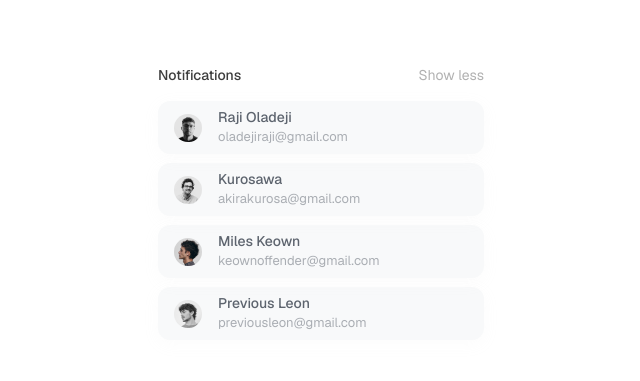
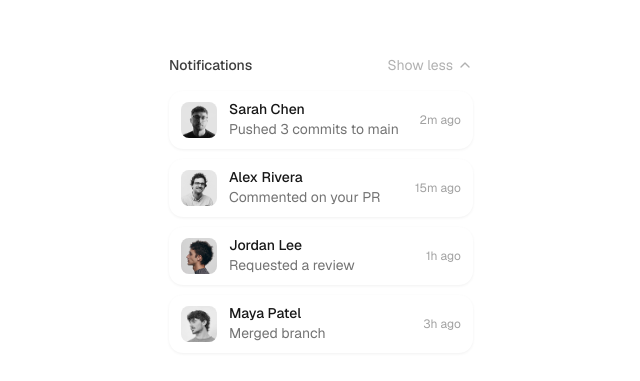
Before and after one commit to Oladejiraji/interactions-explorations, a Next.js app: page /panel in a window 1280 px wide. Shown: the part 197-578 px from the top of the page, without its empty margins (319-959 px from the left). Built offline with nearby package versions, Linux system fonts and the light colour scheme.

Commit message:
fix: panel layout

```diff
--- a/src/app/panel/page.tsx
+++ b/src/app/panel/page.tsx
@@ -2,7 +2,7 @@
 
 import React, { useState } from "react";
 import { AnimatePresence, motion } from "motion/react";
-import { X } from "lucide-react";
+import { ChevronUp, X } from "lucide-react";
 import Image from "next/image";
 import {
   PanelImage1,
@@ -14,26 +14,30 @@ import {
 const initialNotifications = [
   {
     id: 1,
-    name: "Raji Oladeji",
-    email: "oladejiraji@gmail.com",
+    name: "Sarah Chen",
+    message: "Pushed 3 commits to main",
+    time: "2m ago",
     image: PanelImage1,
   },
   {
     id: 2,
-    name: "Kurosawa",
-    email: "akirakurosa@gmail.com",
+    name: "Alex Rivera",
+    message: "Commented on your PR ",
+    time: "15m ago",
     image: PanelImage2,
   },
   {
     id: 3,
-    name: "Miles Keown",
-    email: "keownoffender@gmail.com",
+    name: "Jordan Lee",
+    message: "Requested a review ",
+    time: "1h ago",
     image: PanelImage3,
   },
   {
     id: 4,
-    name: "Previous Leon",
-    email: "previousleon@gmail.com",
+    name: "Maya Patel",
+    message: "Merged branch ",
+    time: "3h ago",
     image: PanelImage4,
   },
 ];
@@ -49,81 +53,68 @@ const Panel = () => {
   const removeAll = () => {
     setNotifications([]);
   };
-
   return (
     <main className="w-screen h-screen flex items-center justify-center bg-white font-sans">
       <div>
-        <div className="flex items-center justify-between mb-4 w-[326px]">
+        <div className="flex items-center justify-between mb-4 w-76">
           <h2 className="text-sm font-medium text-[#3D3D3D]">Notifications</h2>
           <button
-            className="text-sm text-[#3D3D3D] opacity-40  cursor-pointer transition-colors"
+            className="flex items-center gap-1 text-sm text-[#3D3D3D] opacity-40 cursor-pointer transition-colors"
             onClick={() => setIsCollapsed((prev) => !prev)}
           >
             {isCollapsed ? "Show more" : "Show less"}
+            <motion.div
+              animate={{ rotate: isCollapsed ? 180 : 0 }}
+              transition={{ type: "spring", stiffness: 500, damping: 30 }}
+            >
+              <ChevronUp className="size-4" />
+            </motion.div>
           </button>
         </div>
         <motion.div
-          className="relative w-[326px]"
+          className="relative"
           onClick={() => {
             if (isCollapsed) setIsCollapsed(false);
           }}
           style={{ cursor: isCollapsed ? "pointer" : "default" }}
           animate={{
             height: isCollapsed
-              ? 54 + (notifications.length - 1) * 6
-              : notifications.length * 54 + (notifications.length - 1) * 8,
+              ? 56 + (notifications.length - 1) * 12
+              : notifications.length * 56 + (notifications.length - 1) * 12,
           }}
           transition={{ type: "spring", stiffness: 500, damping: 30 }}
         >
-          <AnimatePresence>
+          <AnimatePresence mode="popLayout">
             {notifications.map((not, i) => (
               <motion.div
                 key={not.id}
-                className="absolute left-0 top-0 flex items-center gap-2 group/card "
+                className="rounded-xl w-76 bg-white shadow-[0px_1px_3px_0px_rgba(0,0,0,0.06)] group/tile"
+                style={{
+                  position: i === 0 ? "relative" : "absolute",
+                  left: 0,
+                  top: 0,
+                }}
                 animate={{
-                  y: isCollapsed ? i * 6 : i * (54 + 8),
-                  scale: isCollapsed ? 1 - i * 0.03 : 1,
+                  y: isCollapsed ? i * 8 : i * (56 + 12),
+                  scale: isCollapsed ? 1 - i * 0.05 : 1,
                   zIndex: notifications.length - i,
-                  opacity: isCollapsed && i > 0 ? 0.6 : 1,
-                  x: 0,
+                  opacity: 1,
                 }}
                 exit={{
-                  x: -300,
+                  x: 300,
                   opacity: 0,
                   transition: { duration: 0.3, ease: "easeIn" },
                 }}
                 transition={{ type: "spring", stiffness: 500, damping: 30 }}
               >
-                <div
-                  className="rounded-[12px] w-[326px] bg-[#F8F9FA]"
+                <div className="flex items-center gap-3 px-3 py-2.5 relative">
+                  <motion.button
+                    className="absolute top-0 left-0 -translate-x-[30%] -translate-y-[40%] rounded-full p-1 invisible group-hover/tile:visible cursor-pointer bg-white"
                     style={{
-                    boxShadow: "0px 4px 16px 0px #D3D3D314",
+                      boxShadow: "0px 0px 0px 1px #DBD1D140",
                     }}
-                >
-                  <div className="flex items-center gap-4 px-4 py-2">
-                    <Image
-                      src={not.image}
-                      alt={not.name}
-                      className="size-7 rounded-full shrink-0 object-cover"
-                    />
-                    <div className="flex-1 min-w-0">
-                      <h3 className="text-sm font-medium text-[#5D646E] leading-tight">
-                        {not.name}
-                      </h3>
-                      <p className="text-[13px] text-[#5D646E] opacity-50 truncate">
-                        {not.email}
-                      </p>
-                    </div>
-                  </div>
-                </div>
-
-                <motion.button
-                  className="shrink-0 rounded-[4px] flex items-center justify-center cursor-pointer bg-[#F8F9FA] overflow-hidden opacity-0 group-hover/card:opacity-100 transition-opacity"
-                  style={{
-                    boxShadow: "0px 0px 0px 1px #B4B5B64F",
-                  }}
+                    whileHover="hovered"
                     initial="idle"
-                  whileHover="hovered"
                     onClick={(e) => {
                       e.stopPropagation();
                       if (isCollapsed) {
@@ -133,37 +124,52 @@ const Panel = () => {
                       }
                     }}
                   >
-                  <div className="flex items-center h-5">
+                    <div className="flex items-center overflow-hidden">
                       {isCollapsed ? (
                         <>
                           <motion.span
-                          className="text-[10px] text-neutral-400 whitespace-nowrap"
+                            className="text-[10px] whitespace-nowrap"
                             variants={{
                               idle: { width: 0, opacity: 0 },
-                            hovered: { width: "auto", opacity: 1 },
+                              hovered: { width: 42, opacity: 0.6 },
                             }}
                             transition={{ duration: 0.15 }}
                           >
-                          <span className="px-1.5">Clear all</span>
+                            Clear All
                           </motion.span>
                           <motion.div
-                          className="shrink-0 flex items-center justify-center"
+                            className="shrink-0"
                             variants={{
-                            idle: { width: 20, opacity: 1 },
+                              idle: { width: 12, opacity: 0.6 },
                               hovered: { width: 0, opacity: 0 },
                             }}
                             transition={{ duration: 0.15 }}
                           >
-                          <X className="size-3.5 text-neutral-400" />
+                            <X className="size-3" />
                           </motion.div>
                         </>
                       ) : (
-                      <div className="size-5 flex items-center justify-center shrink-0">
-                        <X className="size-3.5 text-neutral-400" />
-                      </div>
+                        <X className="size-3 opacity-60" />
                       )}
                     </div>
                   </motion.button>
+                  <Image
+                    src={not.image}
+                    alt={not.name}
+                    className="rounded-md size-9 shrink-0 object-cover"
+                  />
+                  <div className="flex-1 min-w-0">
+                    <h3 className="text-sm font-medium text-neutral-900 leading-tight">
+                      {not.name}
+                    </h3>
+                    <p className="text-sm text-neutral-500 truncate">
+                      {not.message}
+                    </p>
+                  </div>
+                  <span className="text-xs text-neutral-400 shrink-0">
+                    {not.time}
+                  </span>
+                </div>
               </motion.div>
             ))}
           </AnimatePresence>
```
Lines whose indentation alone changed are shown as unchanged.
